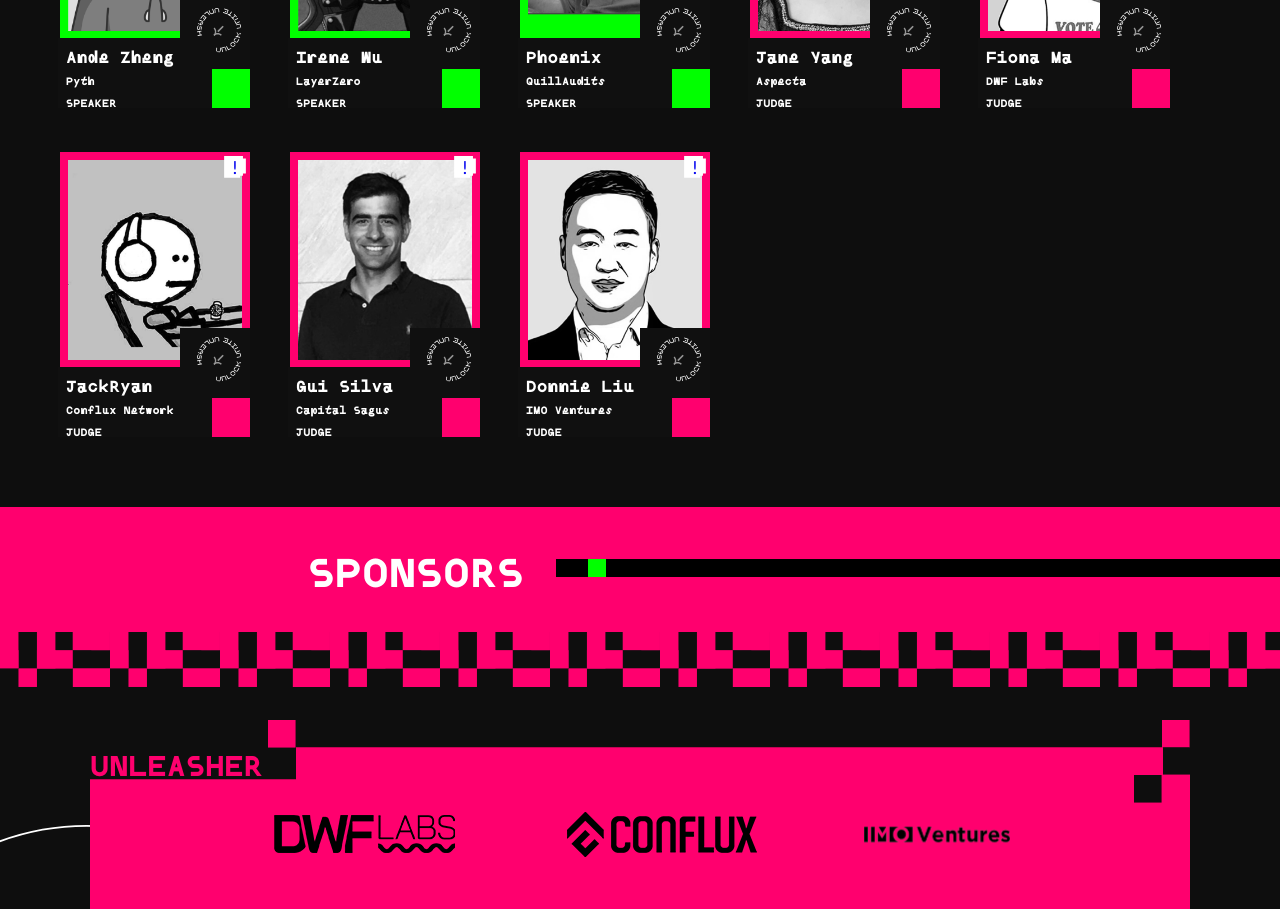
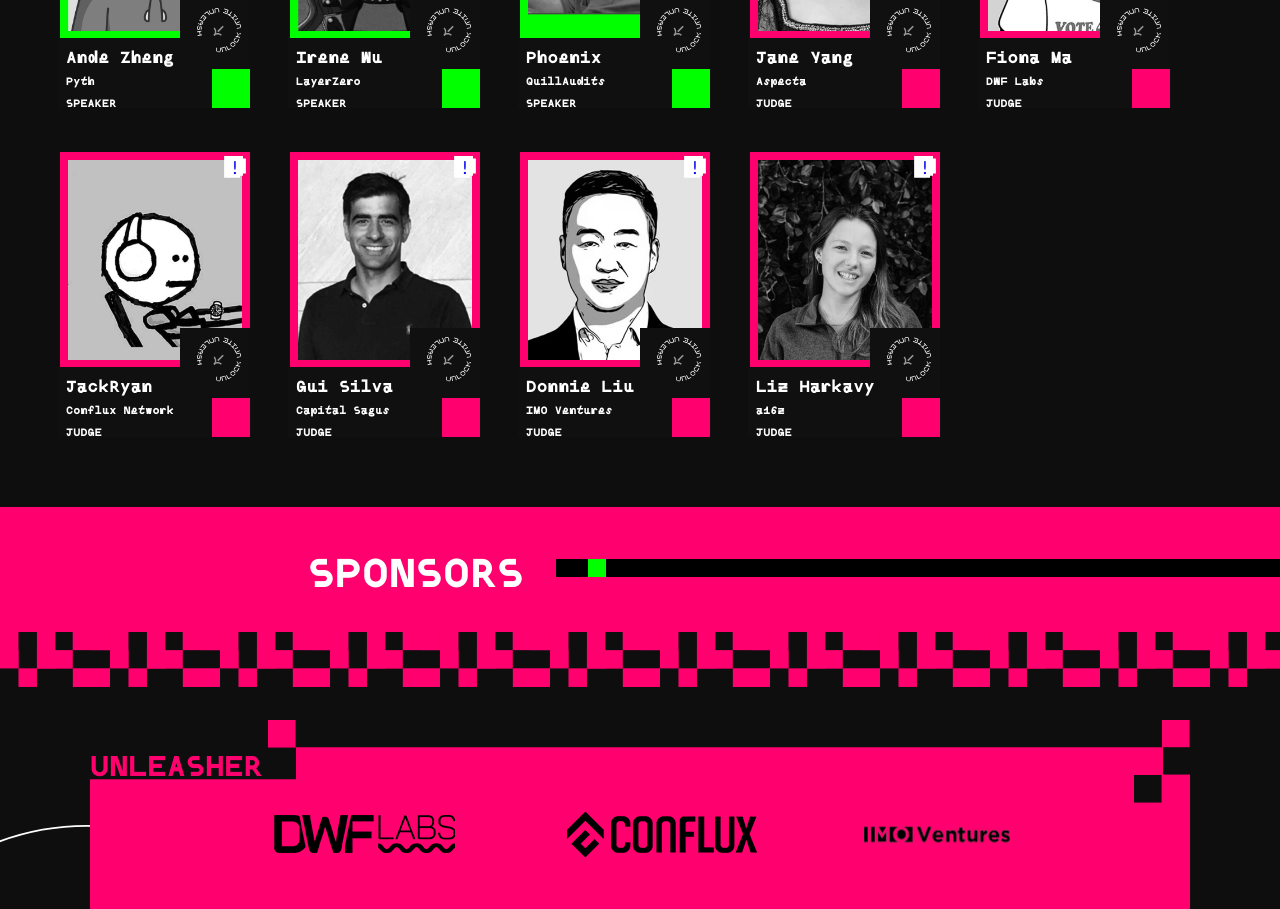
Before and after one commit to gesilabushuohua/web3, a React (Vite) app: page / in a window 1280 px wide. Shown: the part 7400-8309 px from the top of the page. Built offline with nearby package versions, Linux system fonts and the light colour scheme.

Commit message:
feat: 添加图片

```diff
--- a/src/pages/main/speakers/index.tsx
+++ b/src/pages/main/speakers/index.tsx
@@ -28,6 +28,7 @@
 import j3 from "./assest/person3/3.png";
 import j4 from "./assest/person3/4.png";
 import j5 from "./assest/person3/5.png";
+import j6 from "./assest/person3/6.png";
 
 const speakers = [
   { role: 'SPEAKER', name: "Chef Fran",  desc: "PancakeSwap",  src: img1, link: "https://twitter.com/ChefFranPS", },
@@ -57,7 +58,8 @@
   { role: 'JUDGE', name: "Fiona Ma",  desc: "DWF Labs", src: j2, link: "https://twitter.com/fionaclairema", },
   { role: 'JUDGE', name: "JackRyan",  desc: "Conflux Network", src: j3, link: "https://twitter.com/jackryan_eth", },
   { role: 'JUDGE', name: "Gui Silva",  desc: "Capital Sagus", src: j4, link: "https://twitter.com/CapitalTagus", },
-  { role: 'JUDGE', name: "Donnie Liu",  desc: "IMO Ventures", src: j5, link: "https://imo.vc/team-detail/hai5.png", },
+  { role: 'JUDGE', name: "Donnie Liu",  desc: "IMO Ventures", src: j5, link: "https://imo.vc/team-detail/hai", },
+  { role: 'JUDGE', name: "Liz Harkavy",  desc: "a16z", src: j6, link: "https://twitter.com/liz_harkavy", },
 ];
 
 const Speakers = () => {
```
Also changed, not shown: src/pages/main/speakers/assest/person3/6.png (added).
